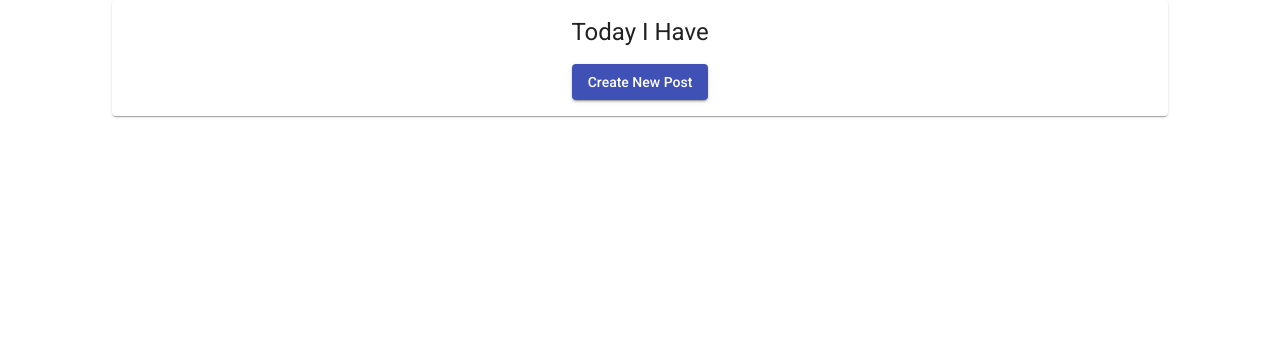
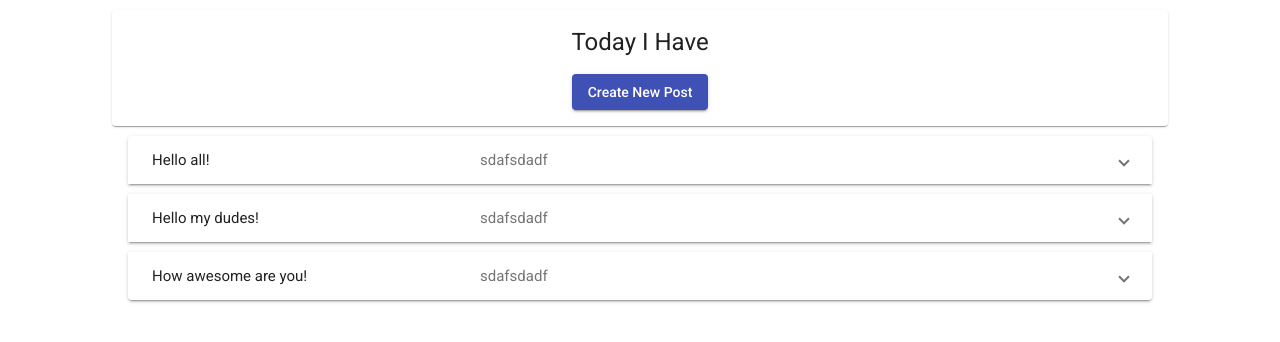
Before and after one commit to skiibot/SPA, an Angular app in the folder TechTaskSPA/: page / in a window 1280 px wide. Before the commit this address led to /home. Shown: the top 342 px of the page. Built offline with nearby package versions, Linux system fonts and the light colour scheme.

Commit message:
Formatted and displayed set posts

```diff
--- a/TechTaskSPA/src/app/app.module.ts
+++ b/TechTaskSPA/src/app/app.module.ts
@@ -5,6 +5,8 @@ import {MatDialogModule} from '@angular/material/dialog';
 import {MatButtonModule} from '@angular/material/button';
 import {MatCardModule} from '@angular/material/card';
 import {Routes, RouterModule} from '@angular/router';
+import {MatExpansionModule} from '@angular/material/expansion';
+
 
 import { AppComponent } from './app.component';
 import {CreatePostComponent} from './components/create-post-dialog/create-post.component';
@@ -30,7 +32,8 @@ const routes: Routes = [
     MatDialogModule,
     MatButtonModule,
     MatCardModule,
-    RouterModule.forRoot(routes)
+    MatExpansionModule,
+    //RouterModule.forRoot(routes)
   ],
   providers: [],
   bootstrap: [AppComponent]
--- a/TechTaskSPA/src/app/components/display-post/display-post.component.html
+++ b/TechTaskSPA/src/app/components/display-post/display-post.component.html
@@ -2,3 +2,13 @@
     <mat-card-header> <h1>Today I Have</h1></mat-card-header>
     <button mat-raised-button color="primary" (click) = "createNewDialog()">Create New Post</button>
 </mat-card>
+<mat-accordion *ngIf = "posts.length > 0" >
+    <mat-expansion-panel *ngFor = "let post of posts">
+        <mat-expansion-panel-header>
+            <mat-panel-title>{{post.title}}</mat-panel-title>
+            <mat-panel-description>{{post.tags}}</mat-panel-description>
+        </mat-expansion-panel-header>
+        <p>{{post.content}}</p>
+    </mat-expansion-panel>
+</mat-accordion>
+<h2 *ngIf = "posts.length == 0" > There is nothing to display!</h2>
--- a/TechTaskSPA/src/app/components/display-post/display-post.component.scss
+++ b/TechTaskSPA/src/app/components/display-post/display-post.component.scss
@@ -16,4 +16,19 @@ mat-card{
     width:80%;
     display:block;
     margin:auto;
+    margin-top:10px;
+    margin-bottom:10px;
 }
+
+
+h2{
+    text-align: center;
+}
+
+mat-expansion-panel{
+    width:80%;
+    display:block;
+    margin:auto;
+    margin-top:10px;
+    margin-bottom:10px;
+}
--- a/TechTaskSPA/src/app/components/display-post/display-post.component.ts
+++ b/TechTaskSPA/src/app/components/display-post/display-post.component.ts
@@ -1,4 +1,5 @@
 import { Component } from "@angular/core";
+import {Post} from "src/app/models/posts.models";
 
 @Component({
     selector: 'display-post',
@@ -10,7 +11,22 @@ import { Component } from "@angular/core";
 export class DisplayPostComponent{
 
 
+    posts:Post[] = [
+        {id: "fdsgfdgs",
+        title:"Hello all!",
+        tags: "sdafsdadf",
+        content: "What is all this about???"},
+        {id: "tdygdh",
+        title:"Hello my dudes!",
+        tags: "sdafsdadf",
+        content: "Hola mi amigos???"},
+        {id: "sdf",
+        title:"How awesome are you!",
+        tags: "sdafsdadf",
+        content: "Can't even do this correctly!!!!"},];
+
+
     createNewDialog(){
-        console.log("You've clicked me!");
+        console.log("This should make a dialog box popup!");
     }
 }
--- /dev/null
+++ b/TechTaskSPA/src/app/models/posts.models.ts
@@ -0,0 +1,6 @@
+export interface Post{
+    id:string,
+    title:string,
+    tags:string,
+    content:string
+}
```
